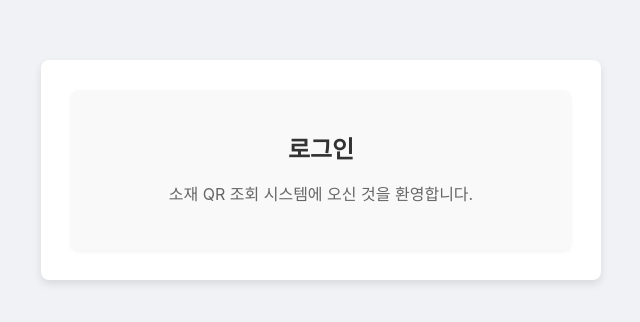
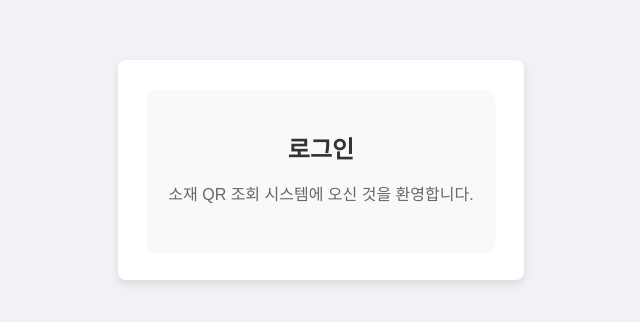
Before and after one commit to banghyunjong/fabric-qr-system, a React (Create React App) app in the folder fabric-client/: page /login in a window 1280 px wide. Shown: the part 230-552 px from the top of the page, without its empty margins (319-959 px from the left). Built offline with nearby package versions, Linux system fonts and the light colour scheme.

Commit message:
css 수정

```diff
--- a/fabric-client/src/App.css
+++ b/fabric-client/src/App.css
@@ -1,4 +1,4 @@
-body {
+/*body {
   margin: 0;
   font-family: -apple-system, BlinkMacSystemFont, 'Segoe UI', 'Roboto', 'Oxygen',
     'Ubuntu', 'Cantarell', 'Fira Sans', 'Droid Sans', 'Helvetica Neue',
@@ -11,6 +11,24 @@ body {
   justify-content: center;
   align-items: center;
   min-height: 100vh;
+}*/
+
+body {
+  font-family: var(--font-family);
+  font-size: var(--font-size-base);
+  margin: 0;
+  padding: 0;
+  background-color: var(--background-color);
+  color: var(--text-color);
+}
+
+button {
+  font-family: var(--font-family);
+  font-size: var(--font-size-base);
+  padding: 10px 20px;
+  border-radius: 5px;
+  cursor: pointer;
+  transition: background-color 0.3s ease;
 }
 
 .App {
@@ -21,11 +39,23 @@ body {
   box-shadow: 0 4px 8px rgba(0, 0, 0, 0.1);
 }
 
-#root {
-  width: 100%;
-  max-width: 600px; /* 적당한 너비 제한 */
-  padding: 20px;
-  box-sizing: border-box;
+:root {
+  /* 관리자 대시보드에서 사용하는 주요 색상들로 변경해주세요 */
+  --primary-color: #4CAF50; /* 예: 녹색 계열 */
+  --secondary-color: #2196F3; /* 예: 파란색 계열 */
+  --accent-color: #FFC107; /* 예: 주황색 계열 */
+  --background-color: #f0f2f5; /* 밝은 회색 배경 */
+  --card-background-color: #ffffff; /* 카드 배경 흰색 */
+  --text-color: #333333; /* 기본 텍스트 색상 */
+  --border-color: #e0e0e0; /* 테두리 색상 */
+  --box-shadow: 0 2px 4px rgba(0, 0, 0, 0.1); /* 그림자 효과 */
+
+  /* 폰트 설정 (대시보드와 동일한 폰트 또는 유사한 폰트로) */
+  --font-family: 'Noto Sans KR', sans-serif; /* 한글 폰트 고려 */
+  --font-size-base: 16px;
+  --font-size-large: 24px;
+  --font-size-medium: 18px;
+  --font-size-small: 14px;
 }
 
 .App-logo {
@@ -62,3 +92,16 @@ body {
     transform: rotate(360deg);
   }
 }
+
+/* input 필드 기본 스타일 */
+input[type="text"],
+input[type="email"],
+input[type="password"] {
+  padding: 10px;
+  border: 1px solid var(--border-color);
+  border-radius: 4px;
+  font-family: var(--font-family);
+  font-size: var(--font-size-base);
+  width: 100%;
+  box-sizing: border-box; /* padding이 너비에 포함되도록 */
+}
```
